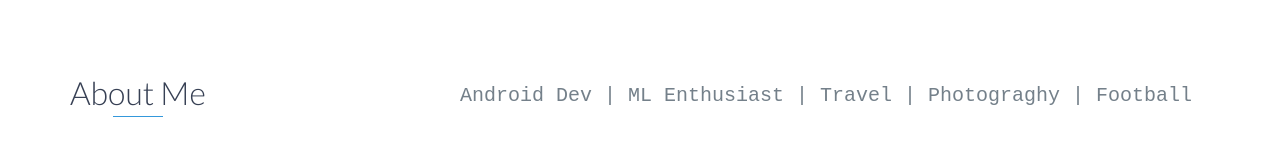
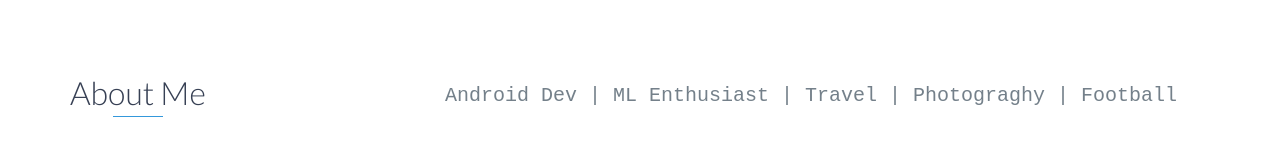
Before and after one commit to Rooppesh/rooppesh.github.io, a website: page index.html in a window 1280 px wide. Shown: the part 805-954 px from the top of the page. Drawn offline with nearby package versions, Linux system fonts and the light colour scheme.

Commit message:
Add files via upload

```diff
--- a/index.html
+++ b/index.html
@@ -130,7 +130,7 @@ window.onload = function() {
                 <div class="col-md-4">
                     <h2 class="	heading">About Me</h2>
                 </div>
-                <div class="col-md-8">
+                <div class="ro">
                     <p class="spl" style="line-height:85%;"">
 <br/>           Android Dev | ML Enthusiast | Travel | Photograghy | Football
                     </p>
```
